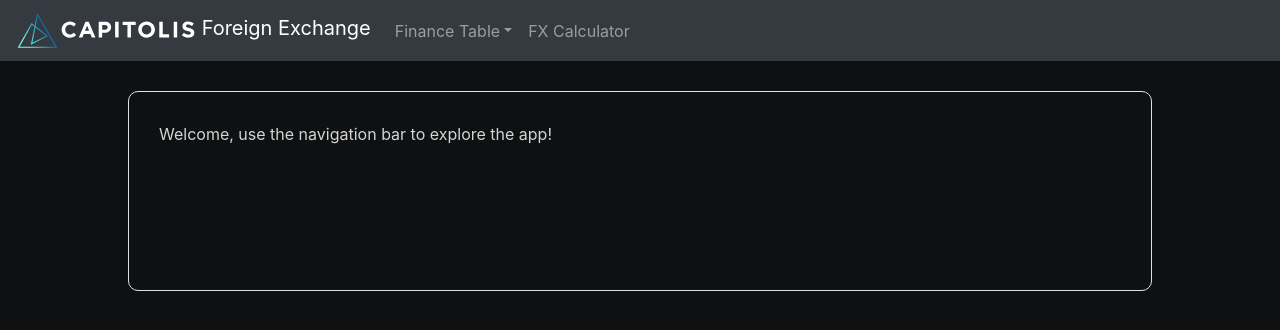
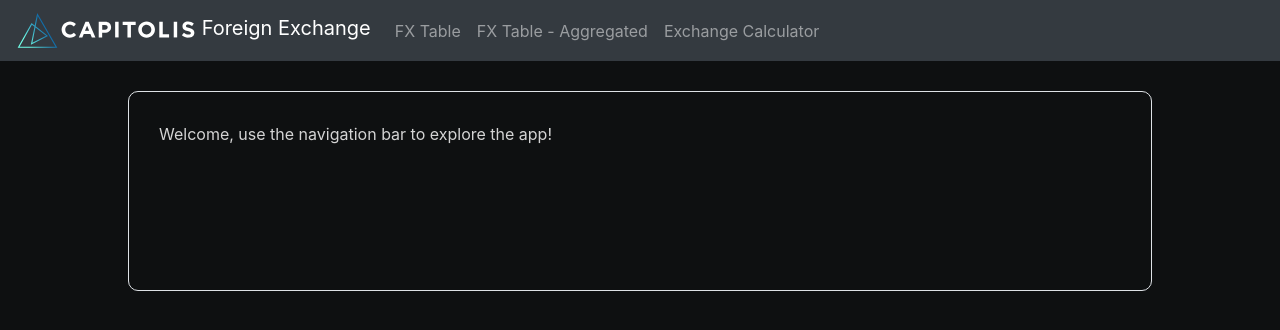
Before and after one commit to Tomerxp/finance_client, a React (Create React App) app: page / in a window 1280 px wide. Shown: the top 330 px of the page. Built offline with nearby package versions, Linux system fonts and the light colour scheme; no server answers.

Commit message:
chore: routes in one place

```diff
--- a/src/components/App.js
+++ b/src/components/App.js
@@ -1,25 +1,21 @@
 import React from 'react'
 import { Router } from '@reach/router'
 
-import HomePage from './HomePage/HomePage'
+import routes from './routes'
 import NavBar from './NavBar/NavBar'
-import FXCalculator from './FXCalculatorPage/FXCalculator'
+import ContentLayout from './Layout/ContentLayout'
 import NotFound from './NotFound/NotFound'
-import ContentLayout from './Layout/ContentLayout'
-import BaseFinance from './Finance/BaseFinance/BaseFinance'
-import AggregatedFinance from './Finance/AggregatedFinance/AggregatedFinance'
 
 const App = () => {
   return (
     <div>
-      <NavBar />
-
+      <NavBar routes={routes} />
       <ContentLayout>
         <Router>
-          <HomePage path="/" />
-          <FXCalculator path="/calculator" />
-          <BaseFinance path="/finance" />
-          <AggregatedFinance path="/aggregated-finance" />
+          {routes.map(route => {
+            const { Component, path } = route
+            return <Component path={path} />
+          })}
           <NotFound default />
         </Router>
       </ContentLayout>
--- a/src/components/NavBar/NavBar.js
+++ b/src/components/NavBar/NavBar.js
@@ -1,6 +1,6 @@
 import React from 'react'
 import { navigate } from '@reach/router'
-import { Nav, Navbar, NavDropdown } from 'react-bootstrap'
+import { Nav, Navbar } from 'react-bootstrap'
 
 import TopLogo from '../../assets/images/toplogo.svg'
 
@@ -10,35 +10,30 @@ const navigateTo = path => event => {
   navigate(path)
 }
 
-const NavBar = () => {
+const NavBar = ({ routes }) => {
+  const [homeRoute, ...otherRoutes] = routes
   return (
     <Navbar bg="dark" variant="dark">
-      <Navbar.Brand href="/" onClick={navigateTo('/')}>
+      <Navbar.Brand href={homeRoute.path} onClick={navigateTo(homeRoute.path)}>
         <img
           alt=""
           src={TopLogo}
           width="180"
           height="35"
           className="d-inline-block align-top"
-        />{' '}
-        Foreign Exchange
+        />
+        {` ${homeRoute.title}`}
       </Navbar.Brand>
       <Navbar.Collapse id="basic-navbar-nav">
         <Nav className="mr-auto">
-          <NavDropdown title="Finance Table" id="basic-nav-dropdown">
-            <NavDropdown.Item href="/finance" onClick={navigateTo('/finance')}>
-              FX Table
-            </NavDropdown.Item>
-            <NavDropdown.Item
-              href="/aggregated-finance"
-              onClick={navigateTo('/aggregated-finance')}
-            >
-              FX Table - Aggregated
-            </NavDropdown.Item>
-          </NavDropdown>
-          <Nav.Link href="/calculator" onClick={navigateTo('/calculator')}>
-            FX Calculator
-          </Nav.Link>
+          {otherRoutes.map(route => {
+            const { title, path } = route
+            return (
+              <Nav.Link href={path} onClick={navigateTo(path)}>
+                {title}
+              </Nav.Link>
+            )
+          })}
         </Nav>
       </Navbar.Collapse>
     </Navbar>
--- /dev/null
+++ b/src/components/routes.js
@@ -0,0 +1,29 @@
+import HomePage from './HomePage/HomePage'
+import FXCalculator from './FXCalculatorPage/FXCalculator'
+import BaseFinance from './Finance/BaseFinance/BaseFinance'
+import AggregatedFinance from './Finance/AggregatedFinance/AggregatedFinance'
+
+const routes = [
+  {
+    title: 'Foreign Exchange',
+    Component: HomePage,
+    path: '/',
+  },
+  {
+    title: 'FX Table',
+    Component: BaseFinance,
+    path: '/finance',
+  },
+  {
+    title: 'FX Table - Aggregated',
+    Component: AggregatedFinance,
+    path: '/aggregated-finance',
+  },
+  {
+    title: 'Exchange Calculator',
+    Component: FXCalculator,
+    path: '/calculator',
+  },
+]
+
+export default routes
```
